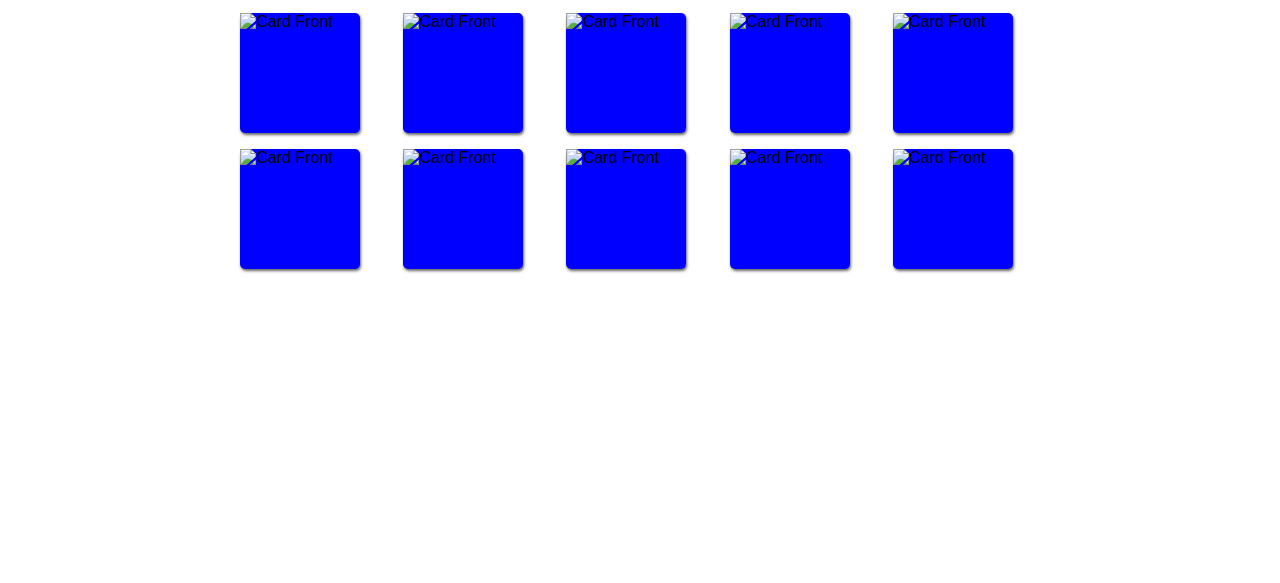
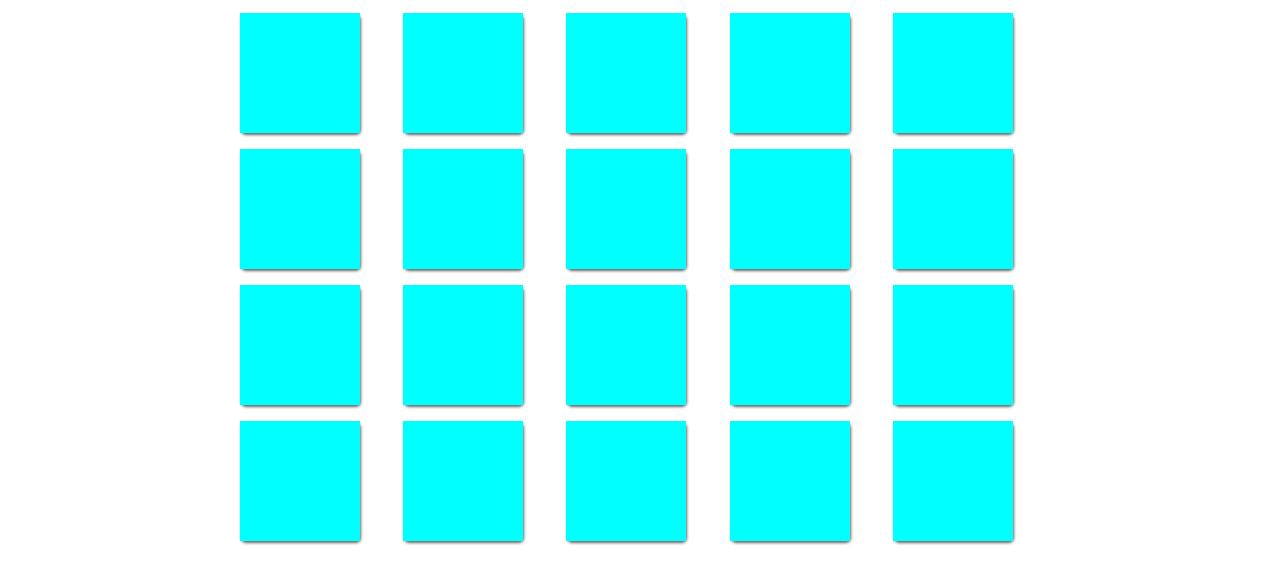
Before and after one commit to DanielCs1988/supercharge-front, a React app: page / in a window 1280 px wide. Shown: the part 59-642 px from the top of the page. Built offline with nearby package versions, Linux system fonts and the light colour scheme.

Commit message:
Cards initialized with randomized picture. Cards are flipped back and forth on click.

```diff
--- a/src/components/game/cards/Cards.js
+++ b/src/components/game/cards/Cards.js
@@ -6,7 +6,7 @@ import './Cards.css';
 
 const Cards = ({ cards, cardClicked }) => {
     const cardComponents = cards.map(card => (
-        <Card key={card} clicked={() => cardClicked(card)} />
+        <Card key={card.id} {...card} clicked={() => cardClicked(card.id)} />
     ));
     return (
         <div className="cards">
--- a/src/components/game/cards/card/Card.css
+++ b/src/components/game/cards/card/Card.css
@@ -1,7 +1,24 @@
 .card {
     height: 120px;
     width: 120px;
-    background-color: blue;
+    background-color: whitesmoke;
     border-radius: 5px;
     box-shadow: 1px 2px 3px rgba(0, 0, 0, 0.6);
 }
+.card:hover {
+    cursor: pointer;
+}
+
+.card > img {
+    height: 100px;
+    width: auto;
+    margin: 10px 5px;
+}
+
+.card-back {
+    margin: 0;
+    padding: 0;
+    width: 100%;
+    height: 100%;
+    background-color: aqua;
+}
--- a/src/components/game/cards/card/Card.js
+++ b/src/components/game/cards/card/Card.js
@@ -1,9 +1,13 @@
 import React from 'react';
 import './Card.css';
 
-const Card = ({ type, clicked }) => (
+const Card = ({ type, flipped, clicked }) => (
     <div className="card" onClick={clicked}>
-        <img src={type} alt="Card Front" />
+        {
+            flipped ?
+                <img src={type} alt="Card Front" /> :
+                <div className="card-back" />
+        }
     </div>
 );
 
--- a/src/store/actions.js
+++ b/src/store/actions.js
@@ -1,6 +1,6 @@
 export const CARD_CLICKED = 'CARD_CLICKED';
 
-export const cardClicked = (cardId) => ({
+export const cardClicked = (id) => ({
     type: CARD_CLICKED,
-    cardId
+    id
 });
--- /dev/null
+++ b/src/store/card.initializer.js
@@ -0,0 +1,28 @@
+import angular from '../assets/card-images/angular.png';
+import d3 from '../assets/card-images/d3.png';
+import jenkins from '../assets/card-images/jenkins.png';
+import postcss from '../assets/card-images/postcss.png';
+import react from '../assets/card-images/react.png';
+import redux from '../assets/card-images/redux.png';
+import sass from '../assets/card-images/sass.png';
+import supercharge from '../assets/card-images/supercharge.png';
+import ts from '../assets/card-images/ts.png';
+import webpack from '../assets/card-images/webpack.png';
+
+// https://stackoverflow.com/questions/6274339/how-can-i-shuffle-an-array
+const shuffle = (array) => {
+    for (let i = array.length - 1; i > 0; i--) {
+        const j = Math.floor(Math.random() * (i + 1));
+        [array[i], array[j]] = [array[j], array[i]];
+    }
+    return array;
+};
+
+const logos = [angular, d3, jenkins, postcss, react, redux, sass, supercharge, ts, webpack];
+const randomLogos = shuffle([...logos, ...logos]);
+
+export const cards = Array(20).fill().map((_, i) => ({
+    id: i,
+    flipped: false,
+    type: randomLogos[i]
+}));
--- a/src/store/reducer.js
+++ b/src/store/reducer.js
@@ -1,10 +1,19 @@
+import {CARD_CLICKED} from "./actions";
+import {cards} from "./card.initializer";
+
 const initialState = {
-    cards: [1, 2, 3, 4, 5, 6, 7, 8, 9, 10],
+    cards,
     flippedCards: [],
     score: 0
 };
 
 const reducer = (state = initialState, action) => {
+    if (action.type === CARD_CLICKED) {
+        return {
+            ...state,
+            cards: state.cards.map(card => card.id === action.id ? {...card, flipped: !card.flipped} : card)
+        }
+    }
     return state;
 };
 
```
